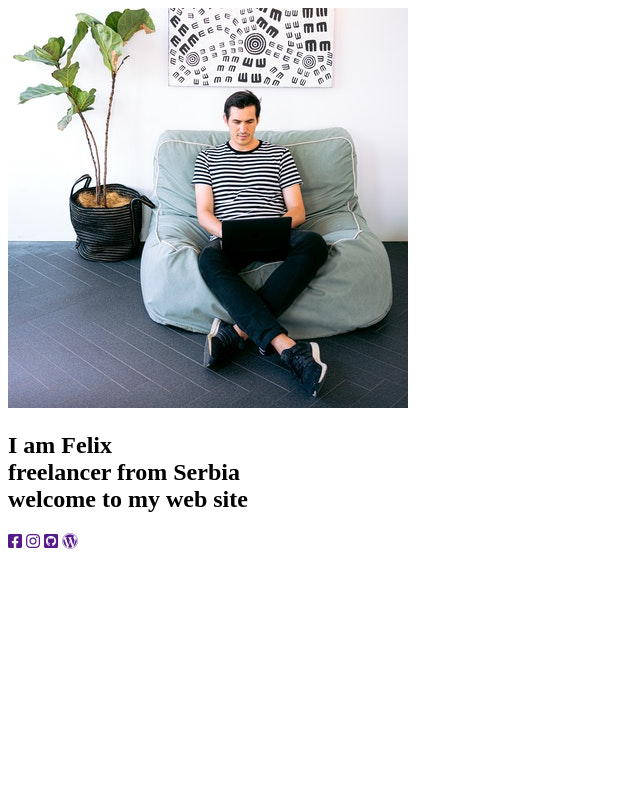
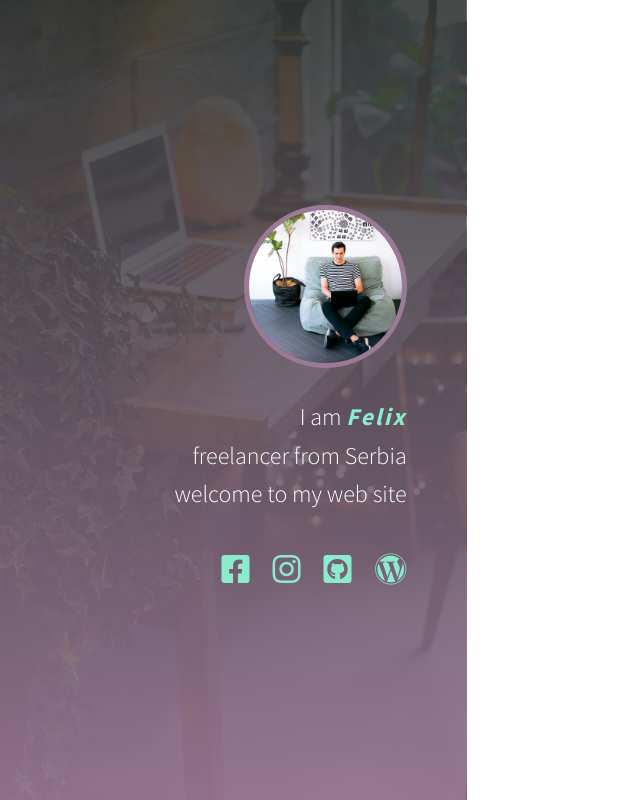
Before and after one commit to srdjanpetkovski/Freelancer---Sass, a plain HTML site: page index.html in a window 1280 px wide. Shown: the whole page, without its empty margins (0-640 px from the left). Drawn offline with Linux system fonts and the light colour scheme.

Commit message:
aside deo

```diff
--- a/index.html
+++ b/index.html
@@ -13,7 +13,7 @@
     <aside>
         <img src="img/aside.jpg" alt="">
         <h1>I am <span>Felix</span><br>freelancer from Serbia<br>welcome to my web site</h1>
-        <div class="icons">
+        <div>
             <a href=""><i class="fab fa-facebook-square"></i></a>
             <a href=""><i class="fab fa-instagram"></i></a>
             <a href=""><i class="fab fa-github-square"></i></a>
--- a/style.scss
+++ b/style.scss
@@ -7,7 +7,7 @@ $headings: 'Source Sans Pro', sans-serif;
 $text: 'Lato', sans-serif;
 $transition: .3s ease;
 $font: 16px;
-$white #fff;
+$white: #fff;
 /***************
 basic styles
 ***************/
@@ -21,7 +21,56 @@ body {
     font-size: $font;
     color: $gray;
     line-height: 1.6;
+    display: flex;
+    flex-wrap: wrap;
 }
 h1, h2, h3, h4, h5, h6 {
     font-family: $headings;
 }
+/***************
+aside
+***************/
+aside {
+    flex: 1;
+    background-image: linear-gradient(rgba($gray, .9), rgba($pink, .9)), url(img/bg.jpg);
+    height: 100vh;
+    background-position: center;
+    background-size: cover;
+    display: flex;
+    flex-direction: column;
+    justify-content: center;
+    align-items: flex-end;
+    text-align: right;
+    padding-right: 60px;
+    img {
+        width: 40%;
+        border-radius: 50%;
+        border: 5px solid $pink;
+    }
+    h1 {
+        color: $white;
+        font-weight: 300;
+        padding: 30px 0;
+        span {
+            color: $green;
+            font-weight: 700;
+            font-style: italic;
+            letter-spacing: 2px;
+        }
+    }
+    a {
+        color: $green;
+        margin-left: 20px;
+        font-size: 2rem;
+        &:hover {
+            color: $white;
+            transition: $transition;
+        }
+    }
+}
+/***************
+main
+***************/
+.main {
+    flex: 2;
+}
```
Also changed, not shown: style.css, 1 other file.
